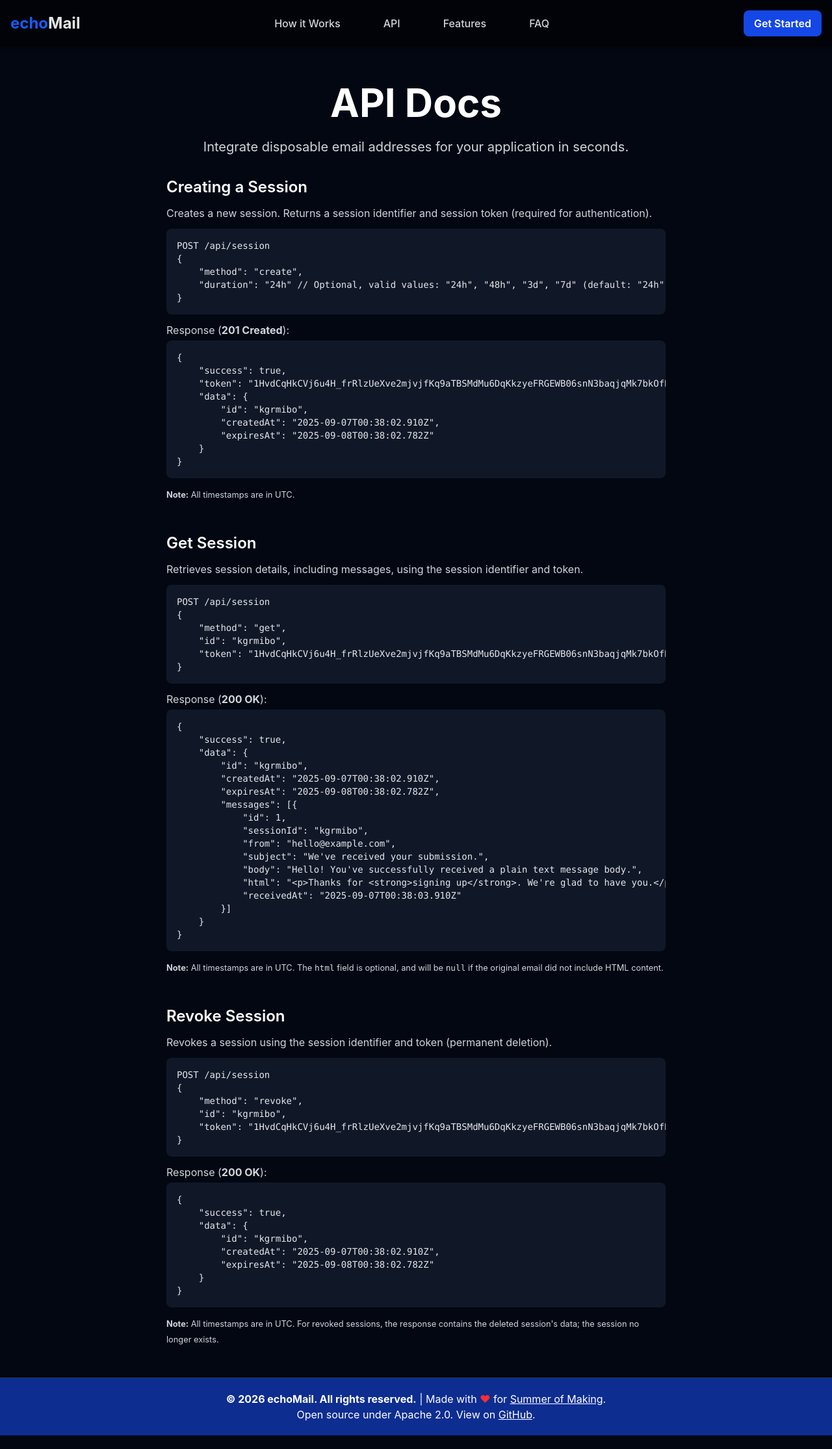
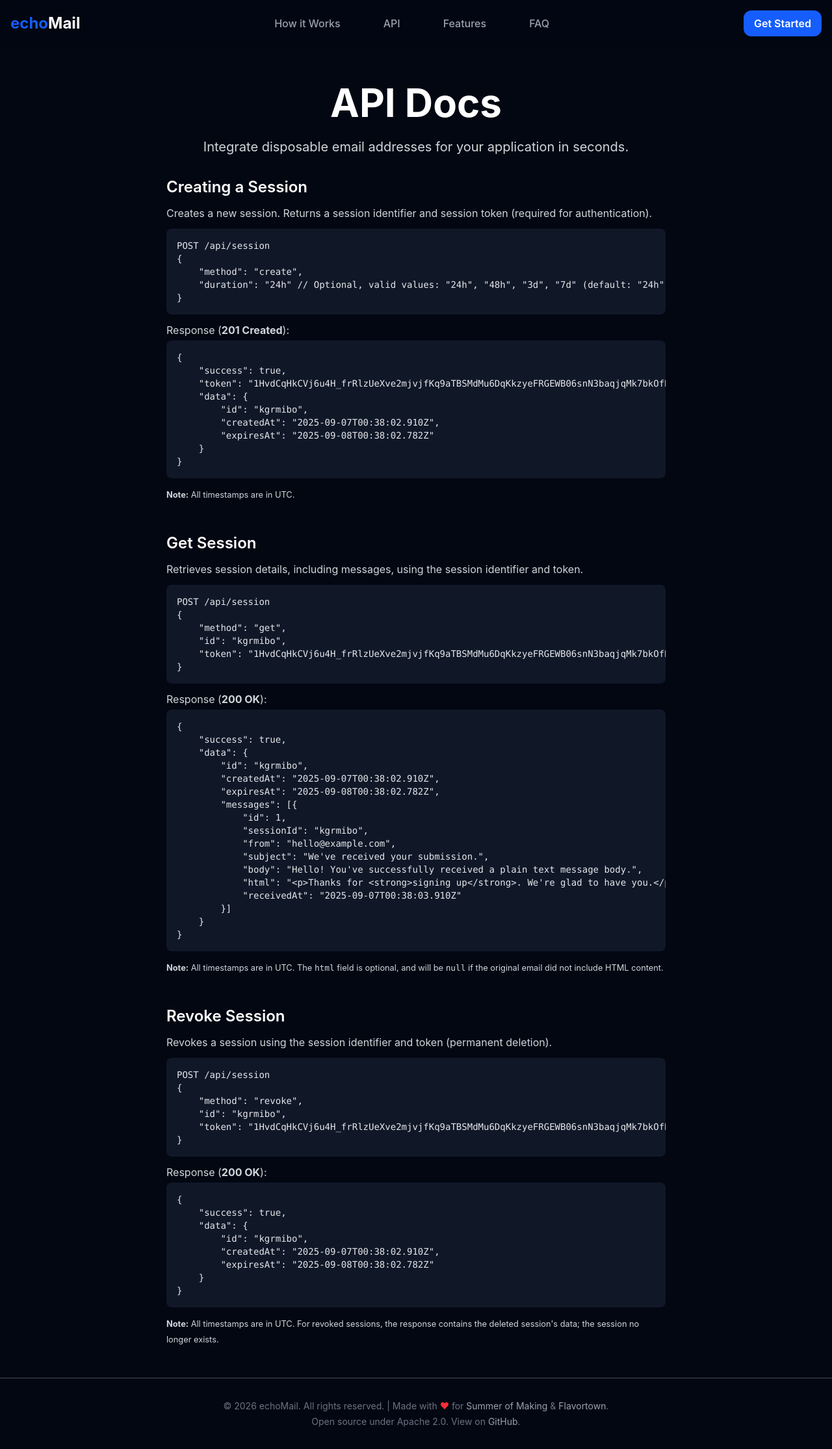
Before and after one commit to brianwalczak/echoMail, a React (Vite) app in the folder client/: page /api in a window 1280 px wide. Shown: the whole page at 65% size. Before the commit the page ends 2209 px from the top, so only its background shows below. Built offline with nearby package versions, Linux system fonts and the light colour scheme.

Commit message:
Improve footer and header

```diff
--- a/client/src/components/Footer.jsx
+++ b/client/src/components/Footer.jsx
@@ -1,10 +1,10 @@
 const Footer = () => {
     return (
-        <footer className="bg-blue-700/60 py-5">
-            <div className="text-center text-white text-medium">
-                <p><b>&copy; {new Date().getFullYear()} echoMail. All rights reserved.</b> | Made with <span className="text-red-500">&hearts;</span> for <a href="https://summer.hackclub.com" className="underline">Summer of Making</a>.</p>
+        <footer className="border-t border-white/10 py-8">
+            <div className="text-center text-gray-500 text-sm space-y-1">
+                <p>&copy; {new Date().getFullYear()} echoMail. All rights reserved. | Made with <span className="text-red-500">&hearts;</span> for <a href="https://summer.hackclub.com" className="text-gray-400 hover:text-white transition">Summer of Making</a> & <a href="https://flavortown.hackclub.com" className="text-gray-400 hover:text-white transition">Flavortown</a>.</p>
 
-                <p>Open source under Apache 2.0. View on <a href="https://github.com/brianwalczak/echoMail" className="underline" target="_blank" rel="noopener noreferrer">GitHub</a>.</p>
+                <p>Open source under Apache 2.0. View on <a href="https://github.com/brianwalczak/echoMail" className="text-gray-400 hover:text-white transition" target="_blank" rel="noopener noreferrer">GitHub</a>.</p>
                 </div>
         </footer>
     );
--- a/client/src/components/Header.jsx
+++ b/client/src/components/Header.jsx
@@ -2,17 +2,17 @@ import { Link } from "react-router-dom";
 import React from "react";
 
 const Header = React.forwardRef((props, ref) => (
-  <header ref={ref} className="shadow-md fixed top-0 left-0 w-full z-50 bg-black/50 backdrop-blur-lg border-b border-gray-400/0 transition-colors duration-300">
+  <header ref={ref} className="fixed top-0 left-0 w-full z-50 bg-gray-950/50 backdrop-blur-xl border-b border-white/0 transition-colors duration-300">
         <div className="max-w-7xl mx-auto px-4 py-4 flex items-center justify-between">
-            <Link to="/" className="text-2xl font-bold text-blue-600">echo<span className="text-white/90">Mail</span></Link>
+            <Link to="/" className="text-2xl font-bold text-blue-600">echo<span className="text-white">Mail</span></Link>
             <nav className="space-x-10 hidden md:flex">
-                <Link to="/#how-it-works" className="text-gray-300 font-bold font-medium rounded-md px-3 py-1.5 border border-transparent hover:border-gray-400/30 hover:bg-white/20 hover:text-white transition">How it Works</Link>
-                <Link to="/api" className="text-gray-300 font-bold font-medium rounded-md px-3 py-1.5 border border-transparent hover:border-gray-400/30 hover:bg-white/20 hover:text-white transition">API</Link>
-                <Link to="/#features" className="text-gray-300 font-bold font-medium rounded-md px-3 py-1.5 border border-transparent hover:border-gray-400/30 hover:bg-white/20 hover:text-white transition">Features</Link>
-                <Link to="/#faq" className="text-gray-300 font-bold font-medium rounded-md px-3 py-1.5 border border-transparent hover:border-gray-400/30 hover:bg-white/20 hover:text-white transition">FAQ</Link>
+                <Link to="/#how-it-works" className="text-gray-400 font-medium rounded-md px-3 py-1.5 border border-transparent hover:border-gray-400/30 hover:bg-white/20 hover:text-white transition">How it Works</Link>
+                <Link to="/api" className="text-gray-400 font-medium rounded-md px-3 py-1.5 border border-transparent hover:border-gray-400/30 hover:bg-white/20 hover:text-white transition">API</Link>
+                <Link to="/#features" className="text-gray-400 font-medium rounded-md px-3 py-1.5 border border-transparent hover:border-gray-400/30 hover:bg-white/20 hover:text-white transition">Features</Link>
+                <Link to="/#faq" className="text-gray-400 font-medium rounded-md px-3 py-1.5 border border-transparent hover:border-gray-400/30 hover:bg-white/20 hover:text-white transition">FAQ</Link>
             </nav>
 
-            <Link to="/mail" className="md:inline-block bg-blue-700 text-white font-semibold py-2 px-4 rounded-lg shadow hover:bg-blue-800 transition">Get Started</Link>
+            <Link to="/mail" className="md:inline-block bg-blue-600 text-white font-semibold py-2 px-4 rounded-xl shadow hover:bg-blue-700 transition">Get Started</Link>
         </div>
     </header>
 ));
```
